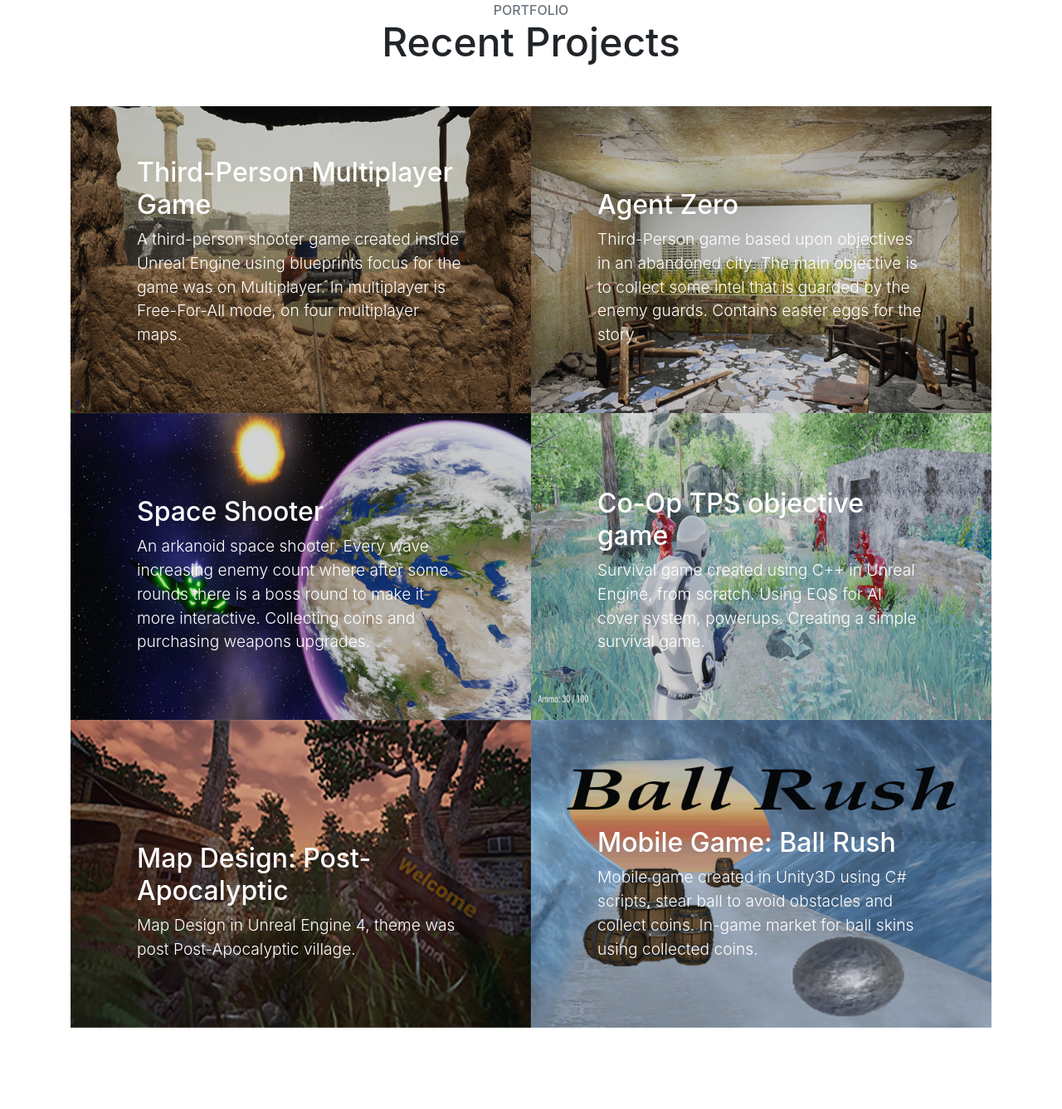
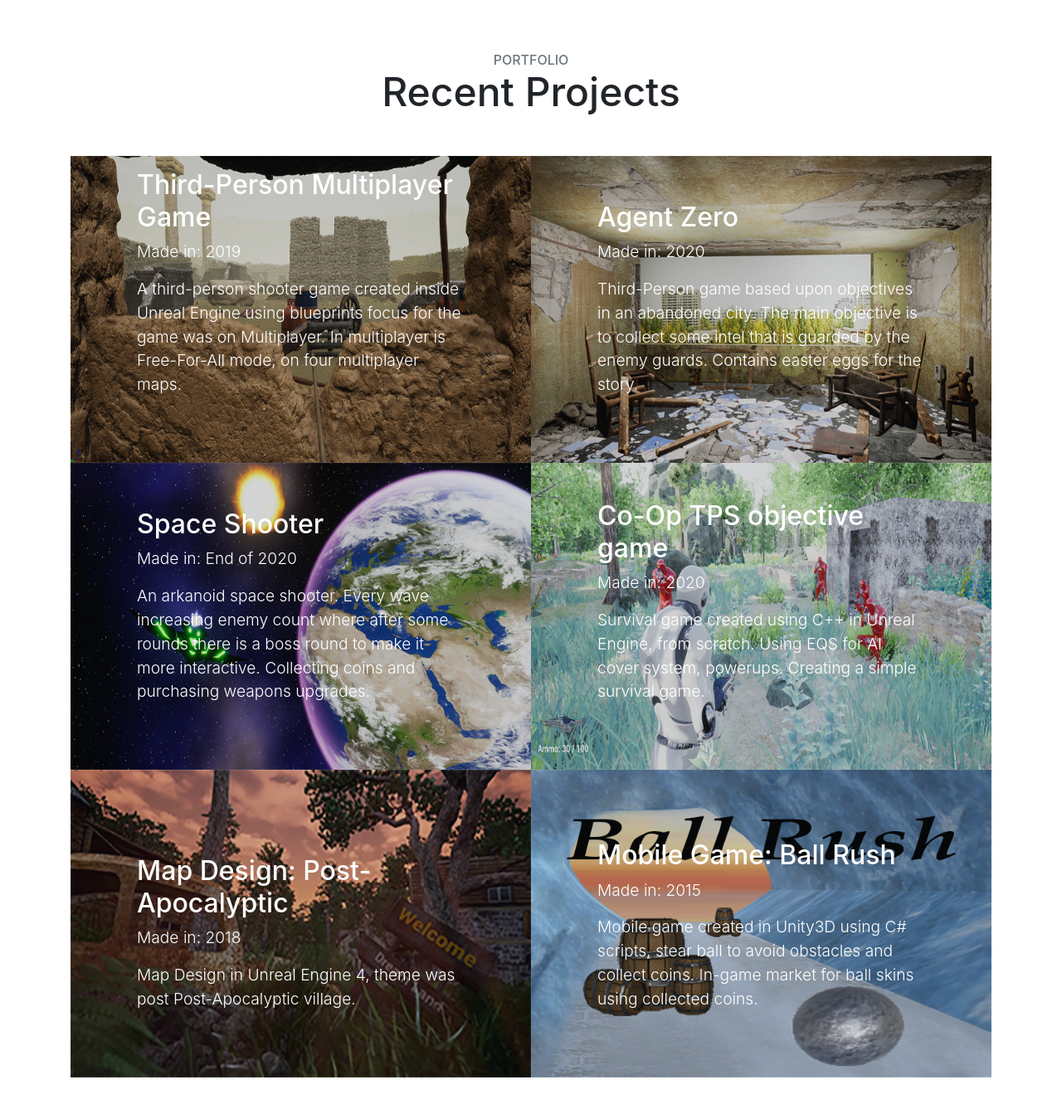
Before and after one commit to adivic/adivic.github.io, a website with bundled scripts: page index.html in a window 1280 px wide. Shown: the part 2455-3792 px from the top of the page at 83% size. Built offline with nearby package versions, Linux system fonts and the light colour scheme.

Commit message:
Updating

```diff
--- a/index.html
+++ b/index.html
@@ -73,7 +73,8 @@
             I finished my bachelor's degree in Computer Engineering. I have good communicational skills as well as listening skills.
             I'm adaptable and great at working with others to achieve and complete a certain task on time.
             I am looking for a job position in the industry in which I can put into practice my knowledge and experience, ultimately benefiting the operations of the organization that I work for.
-            Working on my own game in free time, a horror style FPS shooter, which will be released on Steam in Q4 2024. </p>
+            Unfortunately, my portfolio is outdated, but right now I'm working on my own game in my free time, a horror-style FPS shooter, which will be released on Steam in Q4 2024, which source code I can't show publicly,
+            the game will have a lot of different mechanics. The teaser video will be available in the summer of 2024.</p>
         </div>
       </div>
     </div>
@@ -207,6 +208,7 @@
             <div class="caption">
               <div class="caption-content">
                 <div class="h2">Third-Person Multiplayer Game</div>
+                <p>Made in: 2019</p>
                 <p class="mb-0">A third-person shooter game created inside Unreal Engine using blueprints focus for the game was on Multiplayer. In multiplayer is Free-For-All mode, on four multiplayer maps.</p>
               </div>
             </div>
@@ -218,6 +220,7 @@
             <div class="caption">
               <div class="caption-content">
                 <div class="h2">Agent Zero</div>
+                <p>Made in: 2020</p>
                 <p class="mb-0">Third-Person game based upon objectives in an abandoned city. The main objective is to collect some intel that is guarded by the enemy guards. Contains easter eggs for the story.  </p>
               </div>
             </div>
@@ -229,6 +232,7 @@
             <div class="caption">
               <div class="caption-content">
                 <div class="h2">Space Shooter</div>
+                <p>Made in: End of 2020</p>
                 <p class="mb-0">An arkanoid space shooter. Every wave increasing enemy count where after some rounds there is a boss round to make it more interactive.
                   Collecting coins and purchasing weapons upgrades.
                 </p>
@@ -267,6 +271,7 @@
             <div class="caption">
               <div class="caption-content">
                 <div class="h2">Co-Op TPS objective game</div>
+                <p>Made in: 2020</p>
                 <p class="mb-0">Survival game created using C++ in Unreal Engine, from scratch. Using EQS for AI cover system, powerups. Creating a simple survival game.</p>
               </div>
             </div>
@@ -289,6 +294,7 @@
             <div class="caption">
               <div class="caption-content">
                 <div class="h2">Map Design: Post-Apocalyptic</div>
+                <p>Made in: 2018</p>
                 <p class="mb-0">Map Design in Unreal Engine 4, theme was post Post-Apocalyptic village.</p>
               </div>
             </div>
@@ -300,6 +306,7 @@
             <div class="caption">
               <div class="caption-content">
                 <div class="h2">Mobile Game: Ball Rush</div>
+                <p>Made in: 2015</p>
                 <p class="mb-0">Mobile game created in Unity3D using C# scripts, stear ball to avoid obstacles and collect coins. In-game market for ball skins using collected coins.</p>
               </div>
             </div>
```
Also changed, not shown: AgentZero.html (+1 -1 lines).
